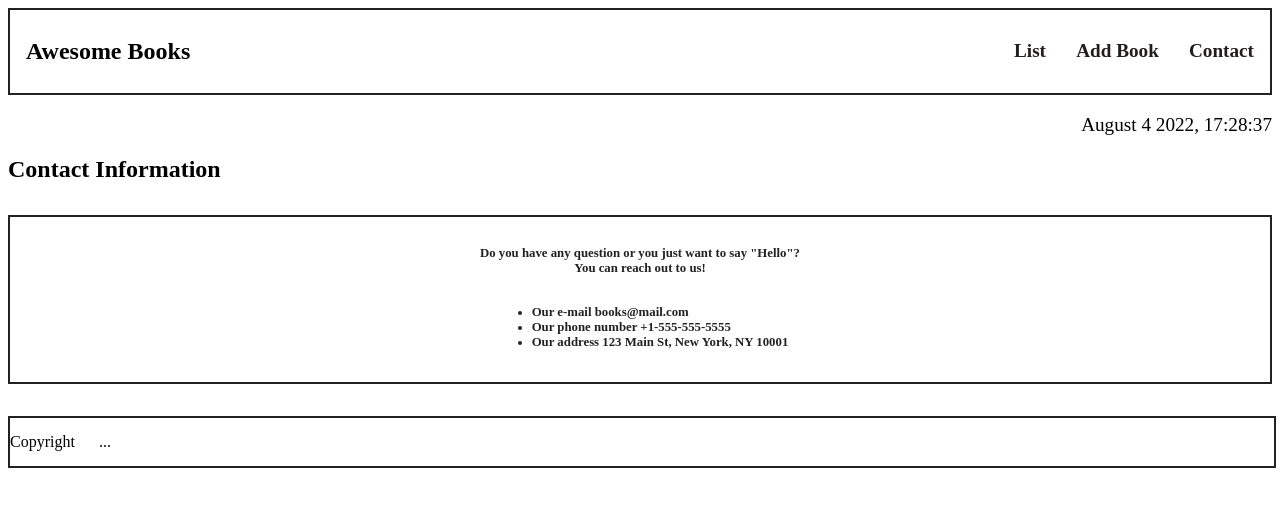
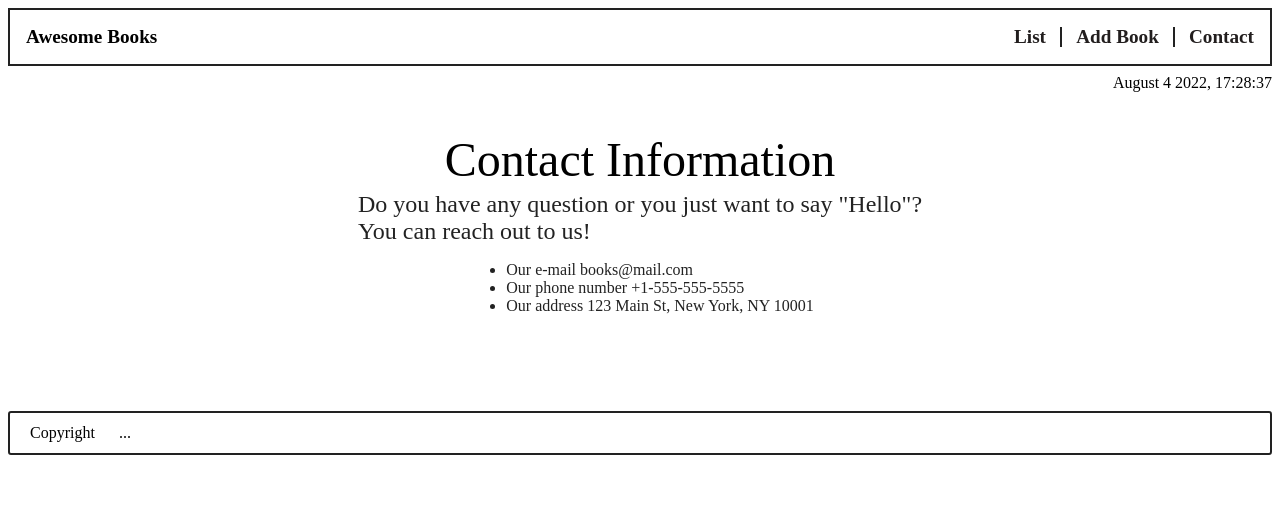
Before and after one commit to robinbenitezmora/Awesome_Books, a website: page index.html in a window 1280 px wide. Both pictures are taken after a click on the link "Contact". Drawn offline with Linux system fonts and the light colour scheme.

Commit message:
Add stuling in the css

```diff
--- a/style.css
+++ b/style.css
@@ -3,7 +3,7 @@ header {
   flex-direction: row;
   justify-content: space-between;
   align-items: center;
-  padding: 0.5rem 1rem;
+  padding: 0 1rem;
   border: 2px solid #222;
 }
 
@@ -23,6 +23,19 @@ nav ul li a {
   font-weight: bold;
 }
 
+nav ul li a:hover {
+  text-decoration: none;
+  color: rgb(137, 160, 181);
+  font-size: 1.2rem;
+  font-weight: bold;
+}
+
+nav ul .separate {
+  height: 1.2rem;
+  width: 0.1rem;
+  background-color: #222;
+}
+
 .divide {
   width: 100px;
   height: 1px;
@@ -34,19 +47,16 @@ nav ul li a {
   display: flex;
   flex-direction: column;
   justify-content: space-between;
+  border: 3px solid #222;
 }
 
 section {
-  border: 2px solid #222;
-}
-
-#book_list {
-  border-bottom: 4px solid #222;
+  border: 0 solid #222;
 }
 
 h2 {
   text-align: center;
-  font-size: 1.5rem;
+  font-size: 1.2rem;
   font-weight: bold;
 }
 
@@ -59,9 +69,20 @@ form {
   margin: 2rem 0;
 }
 
+.title_list {
+  display: flex;
+  justify-content: center;
+  font-size: 3rem;
+  font-weight: 100;
+  margin-bottom: 3rem;
+}
+
 .time {
   text-align: right;
-  font-size: 1.2rem;
+  font-size: 1rem;
+  padding: 0;
+  margin-top: 0.5rem;
+  margin-bottom: 2rem;
 }
 
 .data {
@@ -95,11 +116,38 @@ form {
   cursor: pointer;
   display: flex;
   justify-content: flex-end;
-  width: 15rem;
+  width: 25rem;
 }
 
 .add input {
   box-shadow: 5px 5px 5px #222;
+}
+
+.title_add_book {
+  display: none;
+  justify-content: center;
+  font-size: 3rem;
+  font-weight: 100;
+  margin-bottom: 3rem;
+}
+
+#books__add {
+  display: none;
+  height: 96px;
+}
+
+#books__add .data {
+  width: 25rem;
+  height: 1.6rem;
+}
+
+.title_footer {
+  display: none;
+  width: 100%;
+  justify-content: center;
+  font-size: 3rem;
+  font-weight: 400;
+  height: 19px;
 }
 
 .contact {
@@ -107,28 +155,32 @@ form {
   flex-direction: column;
   justify-content: space-between;
   align-items: center;
-  margin: 2rem 0;
-  padding: 1rem;
+  margin: 0;
+  padding: 0;
 }
 
 .contact p {
-  text-align: center;
-  font-size: 0.8rem;
-  font-weight: bold;
+  text-align: justify;
+  font-size: 1.5rem;
+  font-weight: 500;
+  color: #222;
+  margin: 0;
+  padding: 0;
+}
+
+.contact li {
+  font-size: 1rem;
+  font-weight: 520;
   color: #222;
 }
 
-.contact li{
-  font-size: 0.8rem;
-  font-weight: bold;
-  color: #222;
-}
-
-footer {
+.footer_class {
   display: flex;
   justify-content: flex-start;
   align-items: center;
-  width: 100%;
-  height: 3rem;
+  height: 2.5rem;
   border: 2px solid #222;
+  margin-top: 5rem;
+  border-radius: 3px;
+  padding-left: 1.25rem;
 }
```
